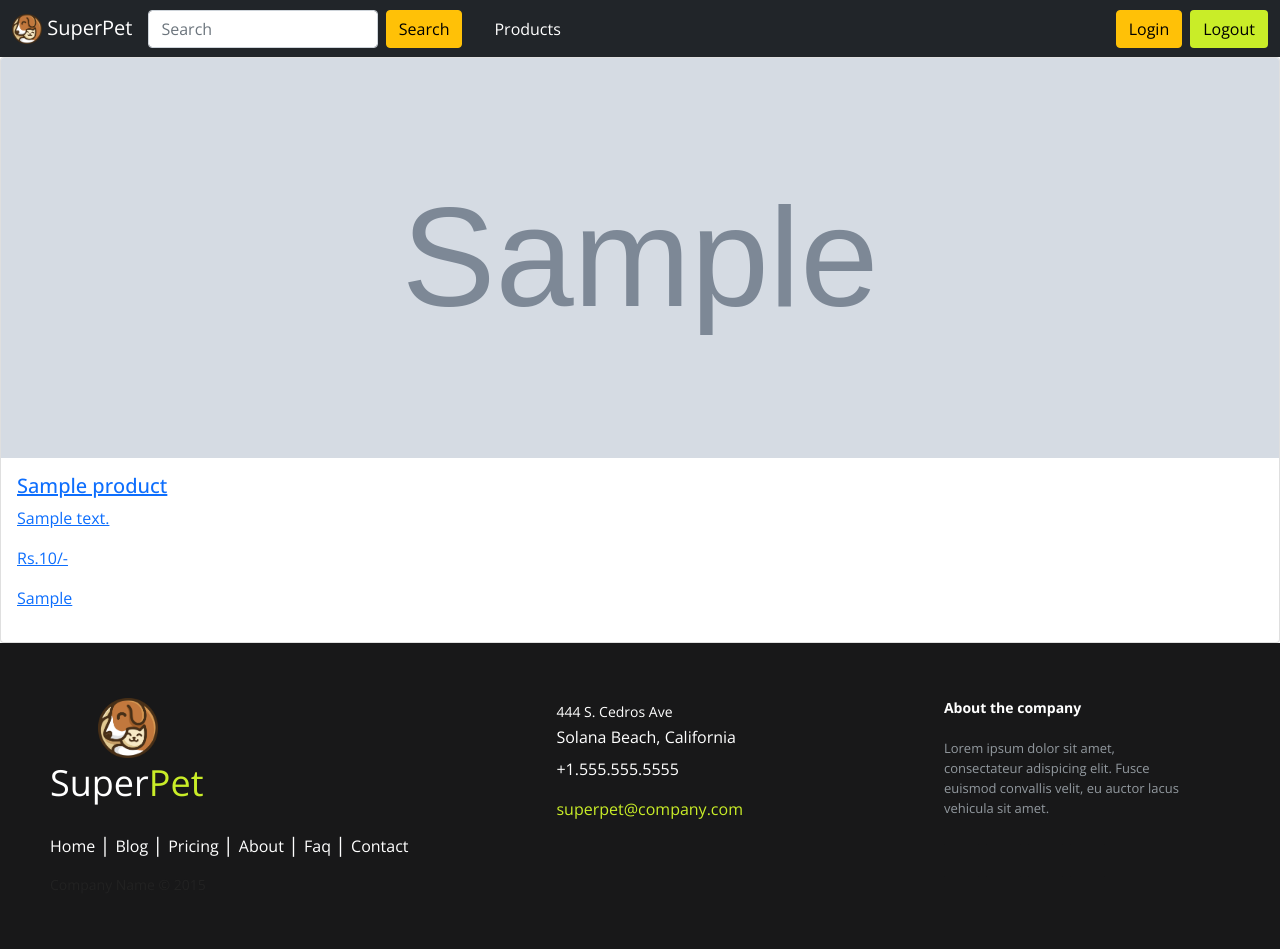
After one commit to aishSolkar02/Django, a Django app: page /products/1/ in a window 1280 px wide. The commit adds this page. Run offline with Django 5.2, Linux system fonts and the light colour scheme; tables that the repository leaves empty hold one stand-in row (values such as "Sample post"); grey boxes marked "Sample" are stand-in pictures.

Commit message:
15/10/2024

```diff
--- a/superpet/products/templates/card.html
+++ b/superpet/products/templates/card.html
@@ -1,5 +1,6 @@
 
 <div class="col">
+  <a href="{% url 'product-detail' p.id %}">
     <div class="card">
       <img src="{{p.product_image.url}}" class="card-img-top" alt="...">
       <div class="card-body">
@@ -10,4 +11,5 @@
         <p>{{username}}</p>
       </div>
     </div>
+  </a>
   </div>
--- /dev/null
+++ b/superpet/products/templates/products/productdetail.html
@@ -0,0 +1,8 @@
+{% extends 'base.html'%}
+
+{% block content %}
+<div class="row row-cols-1 row-cols-md-1 g-4">
+    <!-- <p>{{product}}</p> -->
+    {% include 'card.html' with p=product %}
+</div>
+{% endblock %}
--- a/superpet/products/urls.py
+++ b/superpet/products/urls.py
@@ -2,7 +2,10 @@ from django.urls import path
 from . import views
 
 urlpatterns=[
-    path('',views.products,name='products'),
+    path('',views.ProductListView.as_view(),name='products'),
     path('royal-Canin/',views.royalCanin,name="royalCanin"),
-    path('drools/',views.drools,name="drool")
+    path('drools/',views.drools,name="drool"),
+    path('search/',views.search,name="search"),
+    path('<int:pk>/',views.ProductDetailView.as_view(),name="product-detail")
+
 ]
--- a/superpet/products/views.py
+++ b/superpet/products/views.py
@@ -1,5 +1,6 @@
 from django.shortcuts import render
 from .models import Product
+from django.views.generic import ListView,DetailView
 
 # Create your views here.
 
@@ -8,8 +9,21 @@ def products(request):
 
 def royalCanin(request):
     products=Product.customManager.royalCanin()
+
     return render(request,"products.html",{"products":products})
 
 def drools(request):
     products=Product.customManager.drools()
     return render(request,"products.html",{"products":products})
+
+def search(request):
+    keyword=request.GET.get("keyword")
+    products=Product.customManager.all().filter(product_name__icontains=keyword)
+    return render(request,"products.html",{"products":products})
+
+class ProductListView(ListView):
+    model=Product
+
+class ProductDetailView(DetailView):
+    model=Product
+    template_name="products/productdetail.html"
--- a/superpet/templates/base.html
+++ b/superpet/templates/base.html
@@ -9,6 +9,7 @@
 </head>
 <body>
     {% include 'navbar.html'%}
+
     <section>
 {% block content%}
 
--- a/superpet/templates/index.html
+++ b/superpet/templates/index.html
@@ -33,10 +33,11 @@
         <img src="{% static 'img/pet-logo.png'%}" alt="" width="30" height="30" class="d-inline-block align-text-top">
         SuperPet
       </a>
-      <form class="d-flex w-25">
-        <input class="form-control me-2" type="search" placeholder="Search" aria-label="Search">
+      <form class="d-flex w-25" action="{% url 'search' %}">
+        <input class="form-control me-2" type="search" placeholder="Search" aria-label="Search"  name="keyword">
         <button class="btn btn-warning" type="submit">Search</button>
       </form>
+
       <button class="navbar-toggler" type="button" data-bs-toggle="collapse" data-bs-target="#navbarSupportedContent"
         aria-controls="navbarSupportedContent" aria-expanded="false" aria-label="Toggle navigation">
         <span class="navbar-toggler-icon"></span>
--- a/superpet/templates/navbar.html
+++ b/superpet/templates/navbar.html
@@ -10,10 +10,10 @@
                 class="d-inline-block align-text-top">
             SuperPet
         </a>
-        <form class="d-flex w-25">
-            <input class="form-control me-2" type="search" placeholder="Search" aria-label="Search">
+        <form class="d-flex w-25" action="{% url 'search' %}">
+            <input class="form-control me-2" type="search" placeholder="Search" aria-label="Search"  name="keyword">
             <button class="btn btn-warning" type="submit">Search</button>
-        </form>
+          </form>
         <button class="navbar-toggler" type="button" data-bs-toggle="collapse" data-bs-target="#navbarSupportedContent"
             aria-controls="navbarSupportedContent" aria-expanded="false" aria-label="Toggle navigation">
             <span class="navbar-toggler-icon"></span>
```
Also changed, not shown: superpet/products/templates/products/product_list.html (added, +11 -0 lines).
